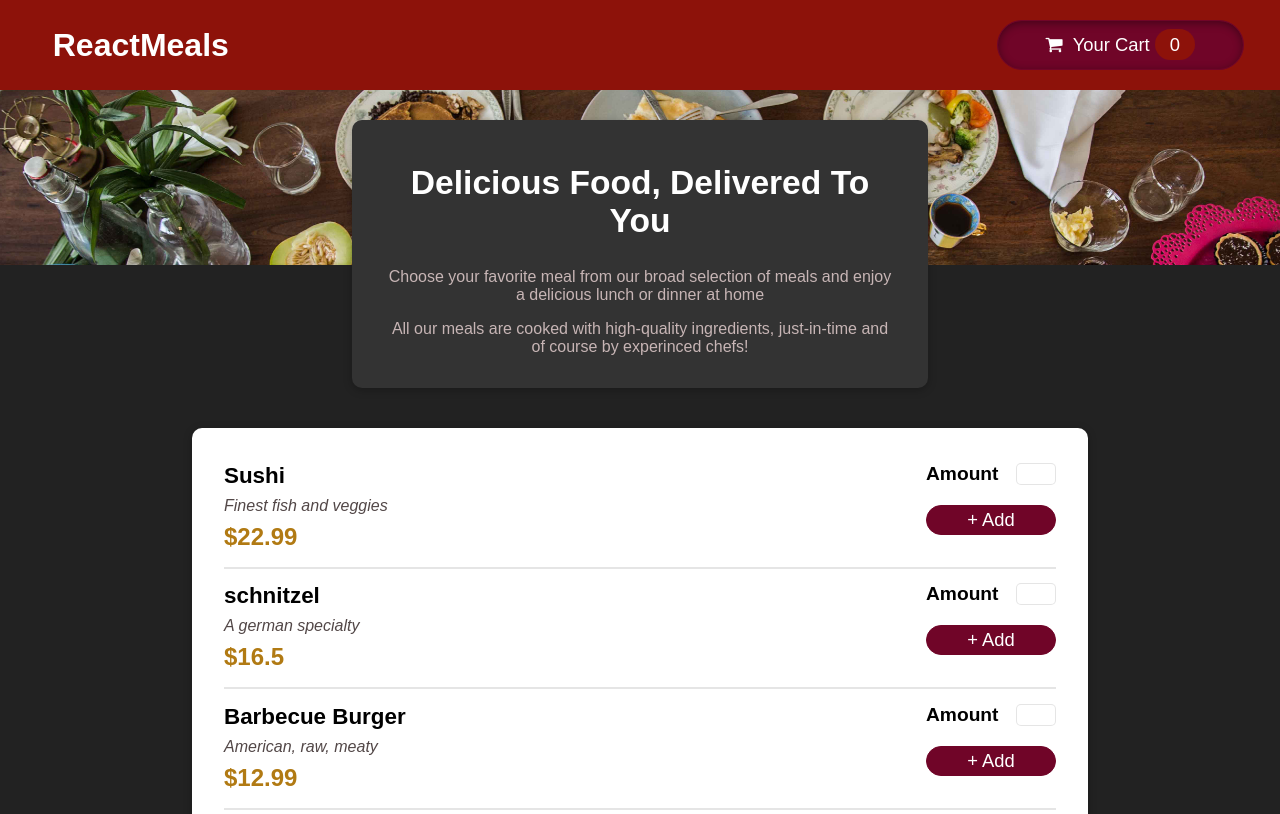
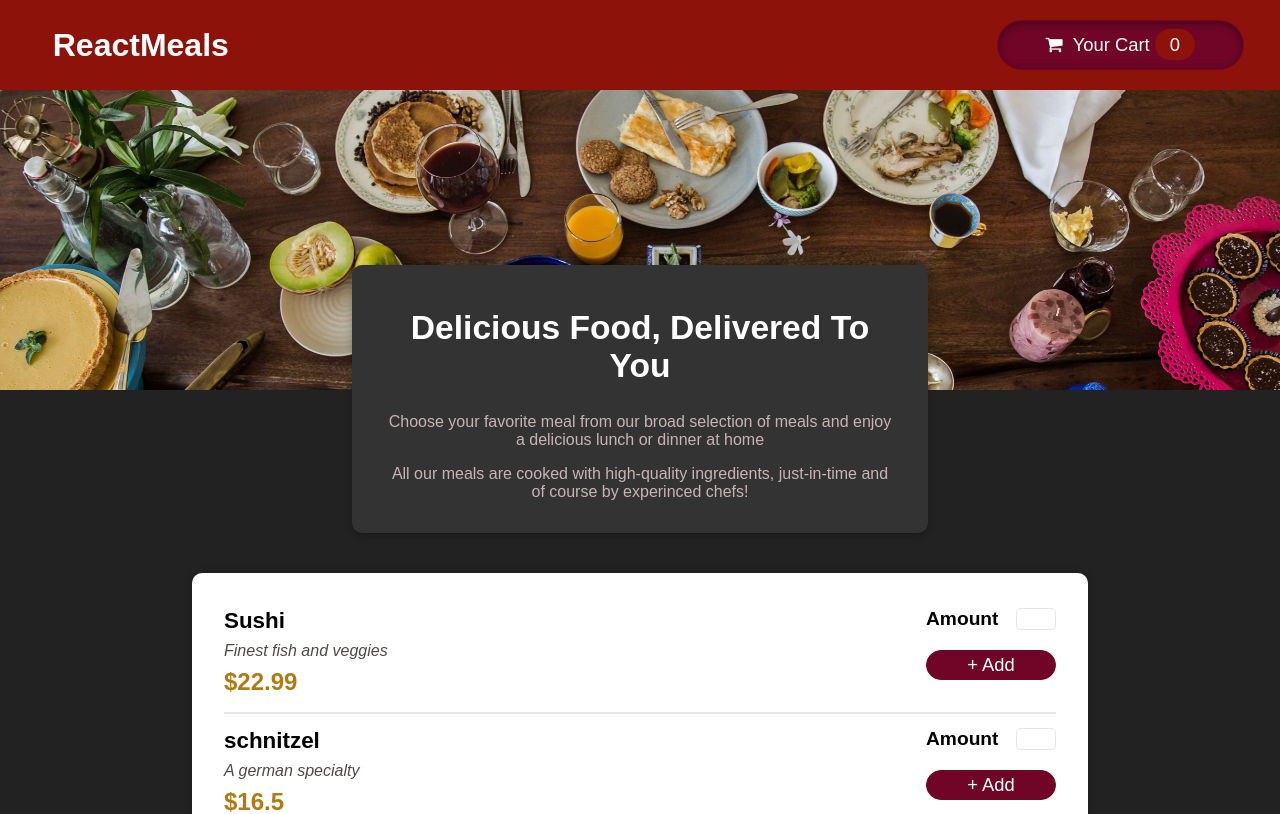
Before and after one commit to MKhodagholi/Order_Food, a React (Create React App) app: page / in a window 1280 px wide. Shown: the top 814 px of the page. Built offline with nearby package versions, Linux system fonts and the light colour scheme.

Commit message:
"edit" height of picture of background and margin-top of MealSummary

```diff
--- a/src/components/Meal/MealSummary.module.css
+++ b/src/components/Meal/MealSummary.module.css
@@ -5,7 +5,7 @@
   text-align: center;
   background-color: #333;
   color: white;
-  margin-top: 30px;
+  margin-top: 175px;
 }
 
 .title {
--- a/src/components/UI/Picture/Picture.module.css
+++ b/src/components/UI/Picture/Picture.module.css
@@ -3,7 +3,7 @@
   background-repeat: no-repeat;
   background-size: cover;
   position: absolute;
-  height: 175px;
+  height: 300px;
   width: 100%;
   z-index: -1;
 }
```
